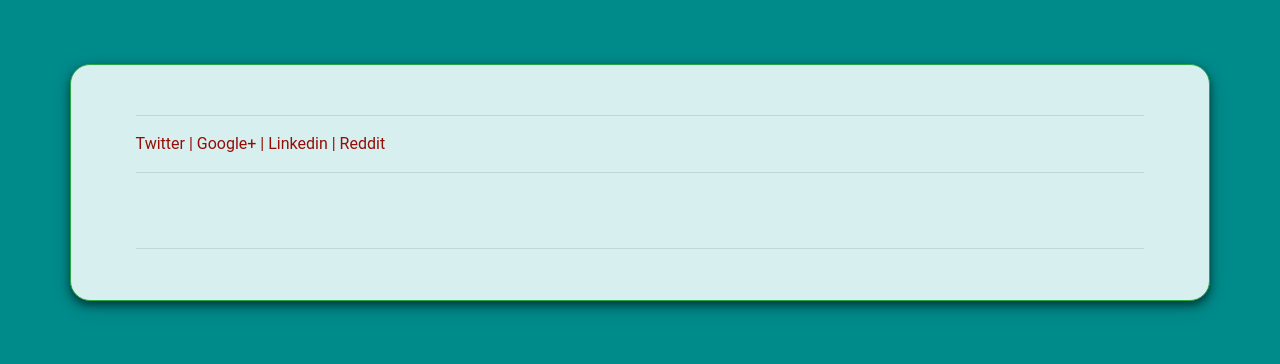
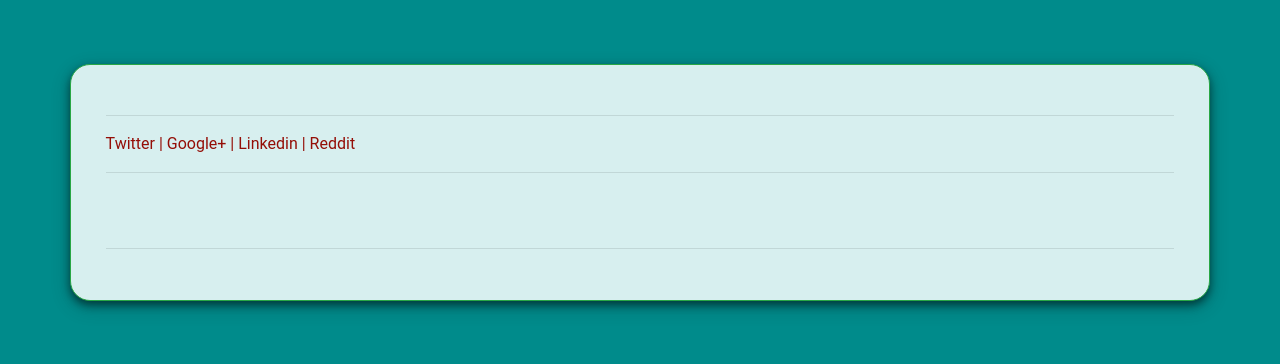
Before and after one commit to samuelthejs/blog, a Django app: template templates/post_detail.html in a window 1280 px wide. Shown: the part 64-428 px from the top of the page. Run offline with Django 3.2, Linux system fonts and the light colour scheme; the template is opened without the code that fills it, so the values that code supplies are empty; some libraries are stand-ins or nearby versions.

Commit message:
class row detail

```diff
--- a/templates/post_detail.html
+++ b/templates/post_detail.html
@@ -23,8 +23,8 @@
 <div class="container-fluid" style="background-color: darkcyan; padding: 5%">
            <div class="container border border-success" style="background-color: #d7efef; padding: 3%; border-radius: 20px; box-shadow: 0 4px 8px 0 rgba(0, 0, 0, 0.5), 0 6px 20px 0 rgba(0, 0, 0, 0.2)">
 
-  <div class="container">
-    <div class="col-sm-12">
+  <div class="row">
+    <div class="col-sm-12 col-sm-offset-2">
     {% if instance.image %}
     <img src="{{ instance.image.url }}" class="img-fluid" alt="Responsive image" style="border-radius: 4px; padding-top: 2%"/><hr/>
         {% endif %}
```
